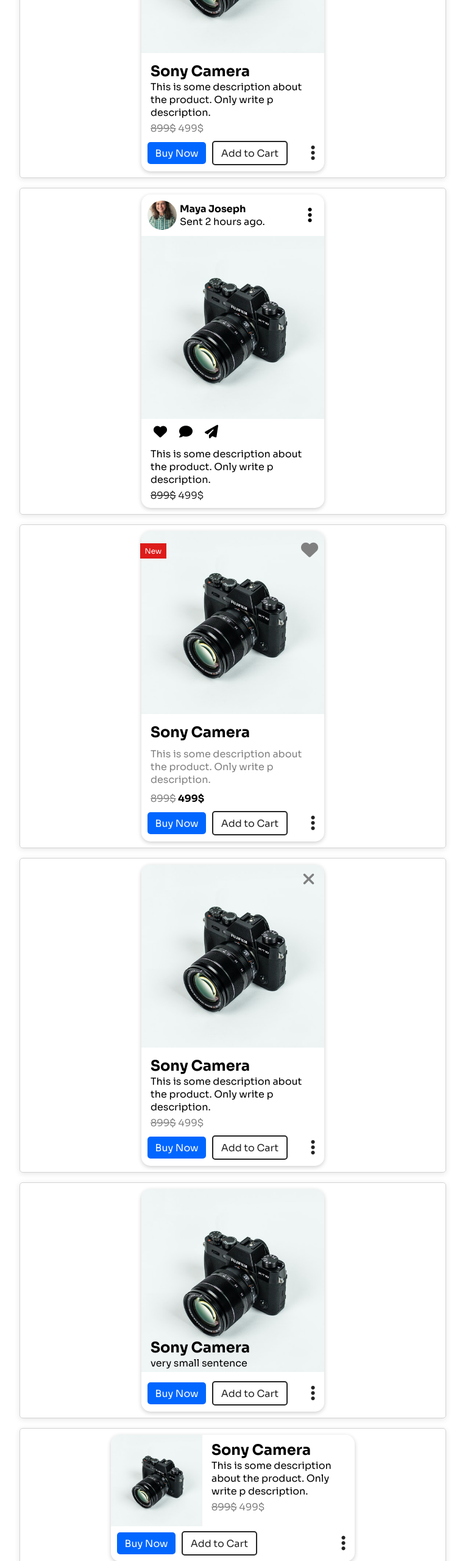
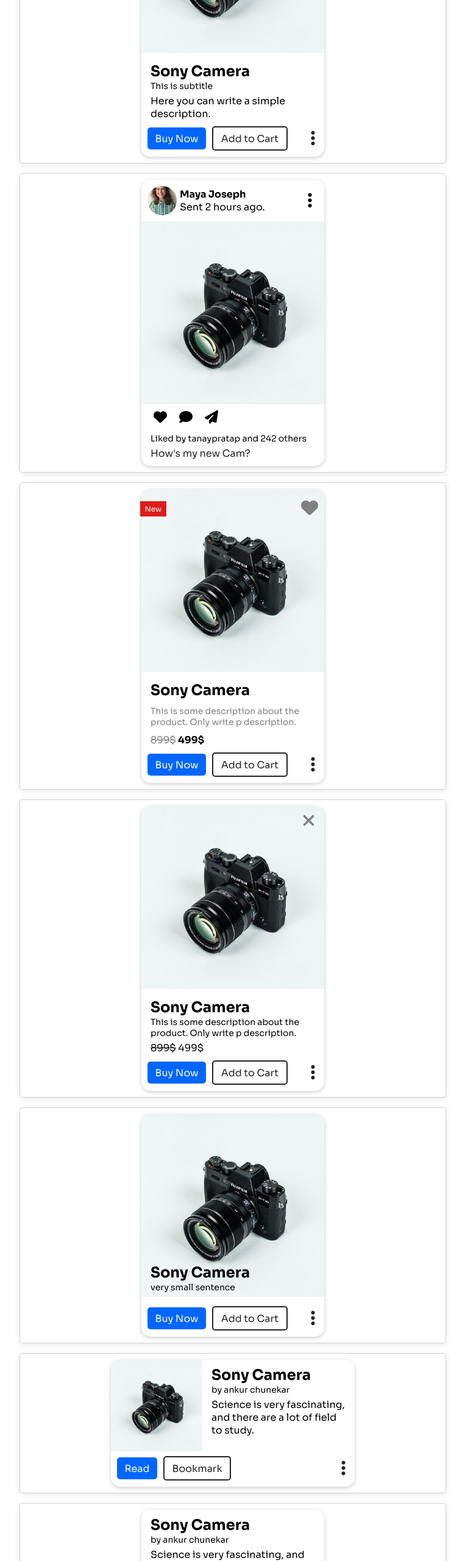
Before and after one commit to AnkurChunekar/VelocityUI, a plain HTML site: page components/card/card.html in a window 1280 px wide. Shown: the part 240-2800 px from the top of the page at 61% size, without its empty margins (258-1021 px from the left). Drawn offline with Linux system fonts and the light colour scheme.

Commit message:
Fix: subheading, overly nested classes, variables used.

```diff
--- a/components/card/card.css
+++ b/components/card/card.css
@@ -6,6 +6,7 @@
 
 :root {
   --card-description-color: #808080;
+  --light-gray: lightgray;
 }
 
 .component-container {
@@ -61,8 +62,10 @@
   margin: 1rem 1.5rem;
 }
 
-.card .card-body .card-text-content .card-description {
-  color: var(--card-description-color);
+.card .card-text-content .card-subtitle {
+  font-size: 1.4rem;
+}
+.card .card-text-content .card-description {
   margin: 0.5rem 0;
 }
 /* Card footer */
@@ -137,16 +140,16 @@
   display: none;
 }
 
-.card .card-body .card-icons .card-left-badge {
+ .card-icons .card-left-badge {
   position: absolute;
   top: 2rem;
   left: -0.2rem;
 }
-.card.card-w-badge .card-body .card-icons .card-like-icon {
+.card.card-w-badge .card-icons .card-like-icon {
   position: absolute;
   top: 1.2rem;
   right: 0.5rem;
-  color: gray;
+  color: var(--plain-gray);
   cursor: pointer;
 }
 
@@ -170,13 +173,13 @@
 
 .card.card-w-dismiss .card-body .dismiss-icon {
   display: block;
-  color: gray;
+  color: var(--plain-gray);
   position: absolute;
   top: 0.5rem;
   right: 1rem;
   border: red;
 }
-.card.card-w-dismiss .card-body .dismiss-icon .icon:hover {
+.card.card-w-dismiss .dismiss-icon .icon:hover {
   cursor: pointer;
   color: var(--velocity-red);
 }
@@ -240,7 +243,7 @@
 
 .card.card-border {
   box-shadow: none;
-  border: solid lightgray 1px;
+  border: solid var(--light-gray) 1px;
 }
 
 /* || Card Border ends*/
--- a/components/card/card.html
+++ b/components/card/card.html
@@ -73,10 +73,9 @@
           <div class="card-text-content">
             <h3 class="card-title">Sony Camera</h3>
             <p class="card-subtitle"
-              >This is some description about the product. Only write p
-              description.</p>
+              >This is subtitle</p>
             <p class="card-description">
-              <span class="strike-text"> 899$</span> 499$
+              <span class="strike-text"></span> Here you can write a simple description.
             </p>
           </div>
         </section>
@@ -156,10 +155,9 @@
           <div class="card-text-content">
             <h3 class="card-title">Sony Camera</h3>
             <p class="card-subtitle"
-              >This is some description about the product. Only write p
-              description.</p>
+              >Liked by tanaypratap and 242 others</p>
             <p class="card-description">
-              <span class="strike-text"> 899$</span> 499$
+              <span class="strike-text"></span> How's my new Cam?
             </p>
           </div>
         </section>
@@ -484,17 +482,16 @@
           <div class="card-text-content">
             <h3 class="card-title">Sony Camera</h3>
             <p class="card-subtitle"
-              >This is some description about the product. Only write p
-              description.</p>
+              >by ankur chunekar</p>
             <p class="card-description">
-              <span class="strike-text"> 899$</span> 499$
+              <span class="strike-text"></span> Science is very fascinating, and there are a lot of field to study.
             </p>
           </div>
         </section>
         <footer class="card-actions">
-          <button class="btn btn-primary card-btn-1">Buy Now</button>
+          <button class="btn btn-primary card-btn-1">Read</button>
           <button class="btn btn-dark btn-outline card-btn-2">
-            Add to Cart
+            Bookmark
           </button>
           <div class="card-badge menu-icon">
             <div class="icon-container badge-container">
@@ -567,10 +564,9 @@
           <div class="card-text-content">
             <h3 class="card-title">Sony Camera</h3>
             <p class="card-subtitle"
-              >This is some description about the product. Only write p
-              description.</p>
+              >by ankur chunekar</p>
             <p class="card-description">
-              <span class="strike-text"> 899$</span> 499$
+              <span class="strike-text"></span>Science is very fascinating, and there are a lot of field to study.
             </p>
           </div>
         </section>
@@ -651,10 +647,9 @@
           <div class="card-text-content">
             <h3 class="card-title">Sony Camera</h3>
             <p class="card-subtitle"
-              >This is some description about the product. Only write p
-              description.</p>
+              >by ankur chunekar</p>
             <p class="card-description">
-              <span class="strike-text"> 899$</span> 499$
+              <span class="strike-text"></span>Checkout this card's Border.
             </p>
           </div>
         </section>
@@ -733,10 +728,9 @@
           <div class="card-text-content">
             <h3 class="card-title">Sony Camera</h3>
             <p class="card-subtitle"
-              >This is some description about the product. Only write p
-              description.</p>
+              >by ankur chunekar</p>
             <p class="card-description">
-              <span class="strike-text"> 899$</span> 499$
+              <span class="strike-text"></span> Check this card's size it 100px shorter.
             </p>
           </div>
         </section>
```
